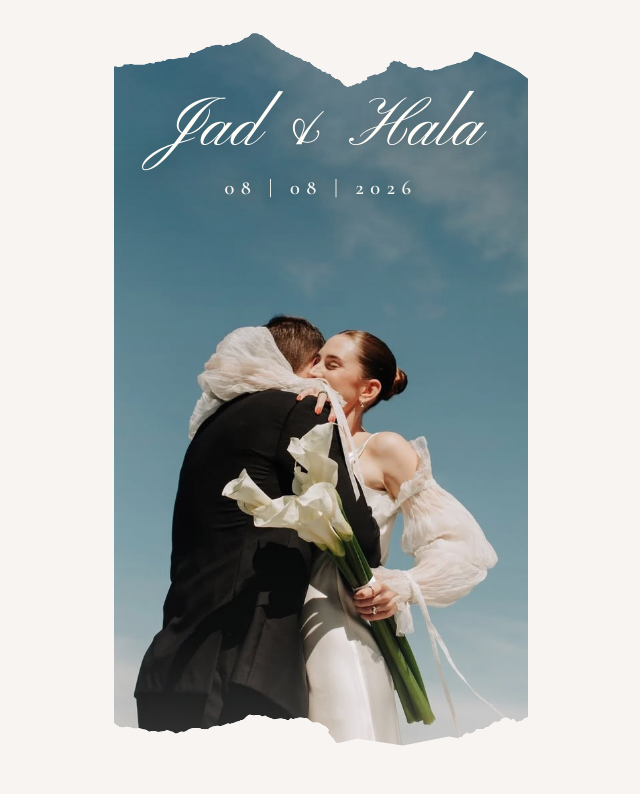
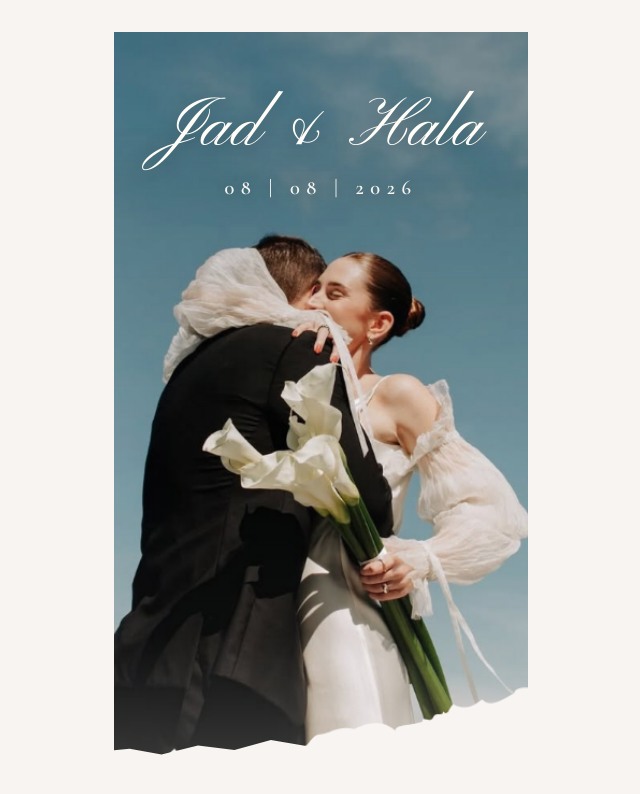
Before and after one commit to peteraoun13/invitationcard, a React (Vite) app: page / in a window 1280 px wide. Both pictures are taken after a click on the button "Open the wedding invitation". Shown: the top 794 px of the page, without its empty margins (319-959 px from the left). Built offline with nearby package versions, Linux system fonts and the light colour scheme.

Commit message:
Use looping video for invitation cover

```diff
--- a/src/App.css
+++ b/src/App.css
@@ -290,6 +290,11 @@ a {
   object-fit: cover;
   object-position: center bottom;
   user-select: none;
+}
+
+.cover-video {
+  background: var(--site-bg);
+  pointer-events: none;
 }
 
 .cover-shade {
--- a/src/App.jsx
+++ b/src/App.jsx
@@ -45,8 +45,8 @@ export default function App() {
 
     if (!coverPhoto) return;
 
-    // Preload the first invitation image while the envelope intro is showing.
-    // This prevents a blank card while mobile browsers download the cover.
+    // Preload the cover poster while the envelope intro is showing.
+    // The full cover video is large, so it streams only when the card appears.
     const preloadLink = document.createElement("link");
     preloadLink.rel = "preload";
     preloadLink.as = "image";
--- a/src/components/CoverSection.jsx
+++ b/src/components/CoverSection.jsx
@@ -1,11 +1,29 @@
+import { useState } from "react";
 import { motion } from "framer-motion";
 import { invitationContent } from "../data/invitationContent.js";
 
 export default function CoverSection() {
   const { assets, couple, wedding } = invitationContent;
+  const [videoFailed, setVideoFailed] = useState(false);
+  const showVideo = Boolean(assets.coverVideo) && !videoFailed;
 
   return (
     <section className="cover-section" aria-label={`${couple.names} wedding cover`}>
+      {showVideo ? (
+        <video
+          className="cover-photo cover-video"
+          src={assets.coverVideo}
+          poster={assets.coverPhoto}
+          aria-label={`${couple.names} wedding cover video`}
+          autoPlay
+          muted
+          loop
+          playsInline
+          preload="metadata"
+          controls={false}
+          onError={() => setVideoFailed(true)}
+        />
+      ) : (
         <img
           className="cover-photo"
           src={assets.coverPhoto}
@@ -15,6 +33,7 @@ export default function CoverSection() {
           fetchPriority="high"
           draggable="false"
         />
+      )}
 
       <div className="cover-shade" aria-hidden="true" />
 
--- a/src/data/invitationContent.js
+++ b/src/data/invitationContent.js
@@ -1,13 +1,33 @@
-import coverPhoto from "../assets/cover-photo.svg";
 import envelopeKeepsake from "../assets/enveloppe.svg";
 import floralBackground from "../assets/bg-green.svg";
 import flowerLeft from "../assets/flower-left.svg";
 import flowerRight from "../assets/flower-right.svg";
 import timelineArt from "../assets/timeline.png";
 
+const coverMediaModules = import.meta.glob(
+  [
+    "../assets/cover-photo.png",
+    "../assets/video.mp4",
+  ],
+  {
+    eager: true,
+    import: "default",
+    query: "?url",
+  },
+);
+
+function getCoverMedia(fileName) {
+  return coverMediaModules[`../assets/${fileName}`] ?? "";
+}
+
+const coverPhoto = getCoverMedia("cover-photo.png");
+const coverVideo = getCoverMedia("video.mp4");
+
 export const invitationContent = {
   assets: {
-    // Change this image when you want a different first website cover photo.
+    // Change video.mp4 in src/assets/ when you want a different looping cover video.
+    coverVideo,
+    // This image is used as the video poster/fallback while the cover video loads.
     coverPhoto,
     // Replace this SVG to edit the envelope/photo keepsake section.
     envelopeKeepsake,
```
Also changed, not shown: 1 other file (tests, documents, lock files or other folders). Lines whose indentation alone changed are shown as unchanged.
